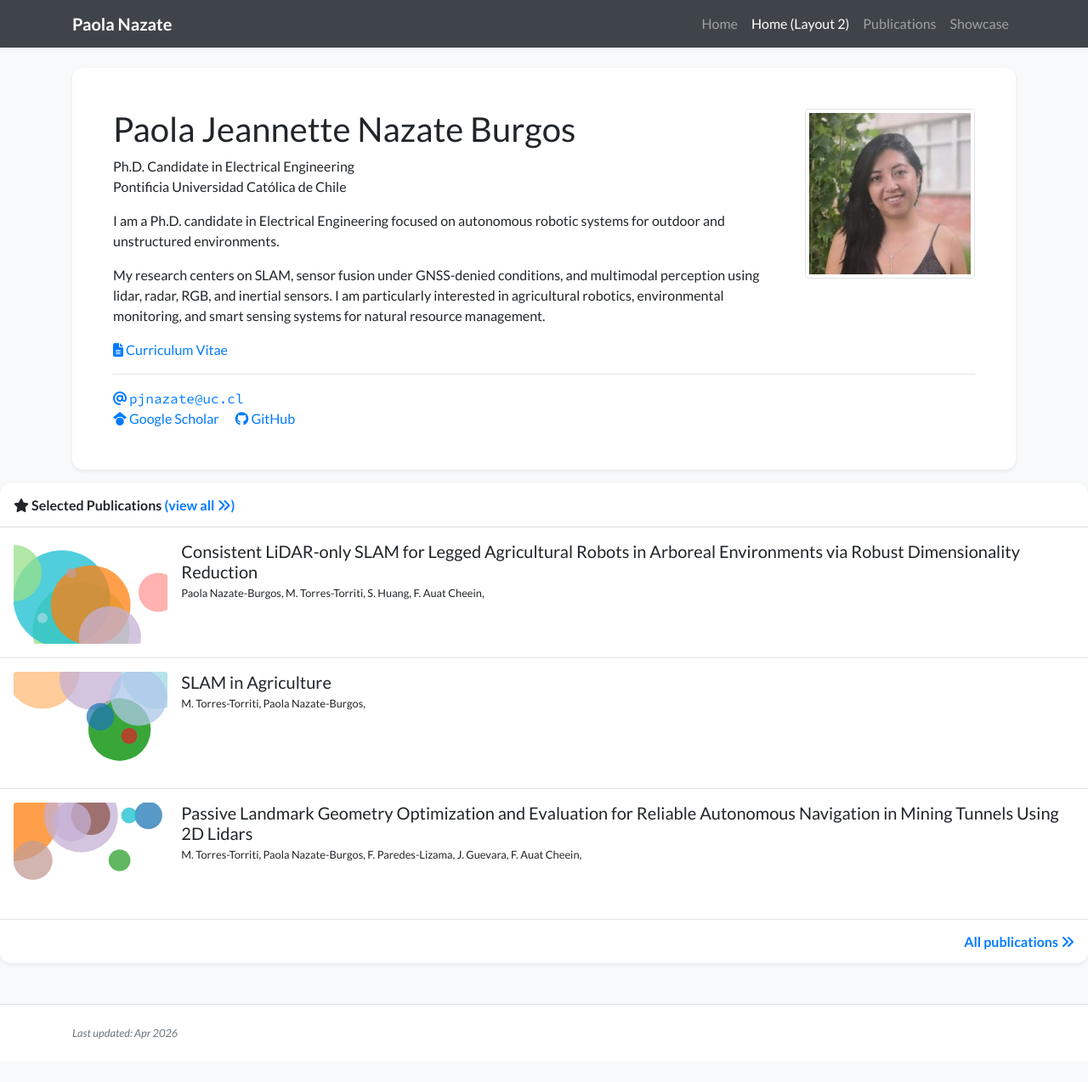
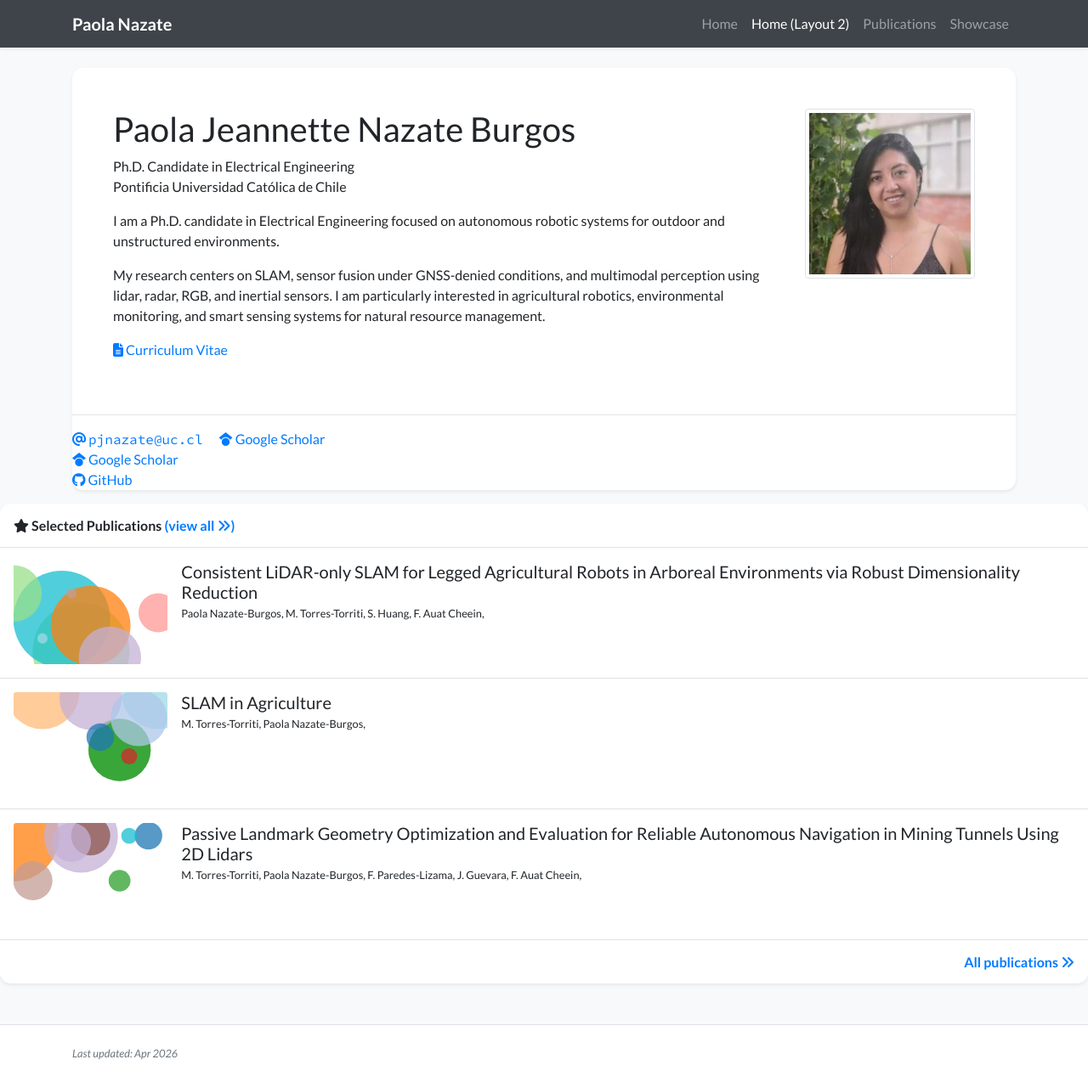
Before and after one commit to PaolaNazateB/webpage, a Jekyll site: the page built from index_layout2.html, in a window 1280 px wide and 1274 px high. Shown: the whole window at 85% size. Built offline with Jekyll 4.4.1, drawn with Linux system fonts in a browser that asks for light colours; nearby versions of some CDN libraries; a style sheet for code colours, icons or effects is not loaded.

Commit message:
Update profile_card.html

```diff
--- a/_includes/widgets/profile_card.html
+++ b/_includes/widgets/profile_card.html
@@ -45,14 +45,28 @@
                         {% endif %}
                     </div>
 
+                    </div>
                 </div>
+
                 <hr />
+
                 <div class="row">
                     <div class="col">
                         <a class="pr-3" href="mailto:{{ site.data.profile.email }}">
                             <i class="fas fa-at"></i>
                             <span class="email-text">{{ site.data.profile.email }}</span>
                         </a>
+
+                        {% if site.data.profile.gscholar %}
+                            {%- if site.data.profile.gscholar contains 'scholar.google' -%}
+                                {%- assign gscholar_url = site.data.profile.gscholar -%}
+                            {%- else -%}
+                                {%- assign gscholar_url = 'https://scholar.google.com/citations?user=' | append: site.data.profile.gscholar -%}
+                            {%- endif -%}
+                            <a class="pr-3 no-break" target="_blank" href="{{ gscholar_url }}">
+                                <i class="fab fa-google-scholar"></i> Google Scholar
+                            </a>
+                        {% endif %}
                     </div>
                 </div>
 
```
